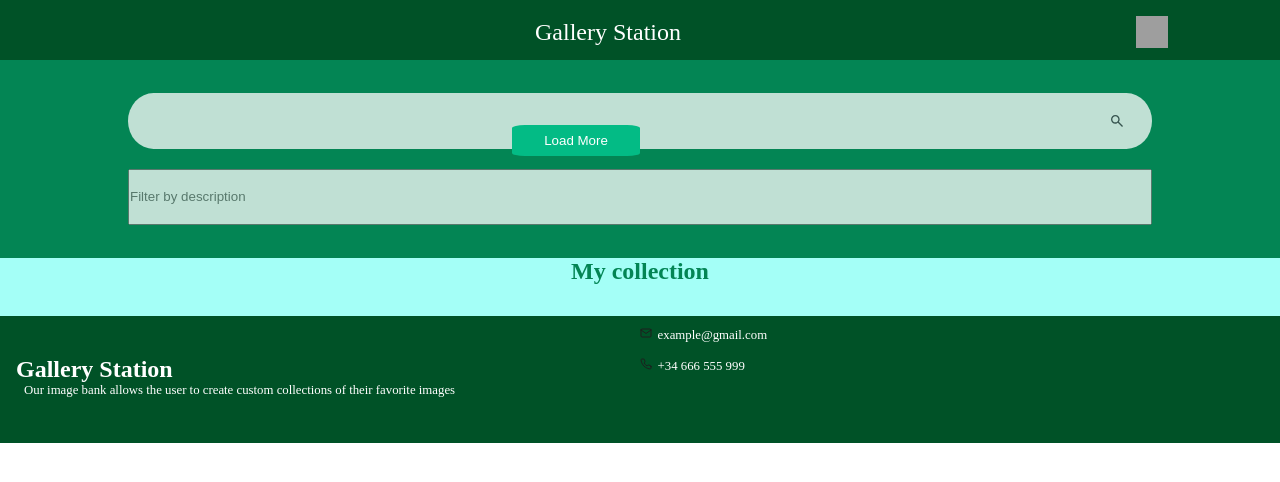
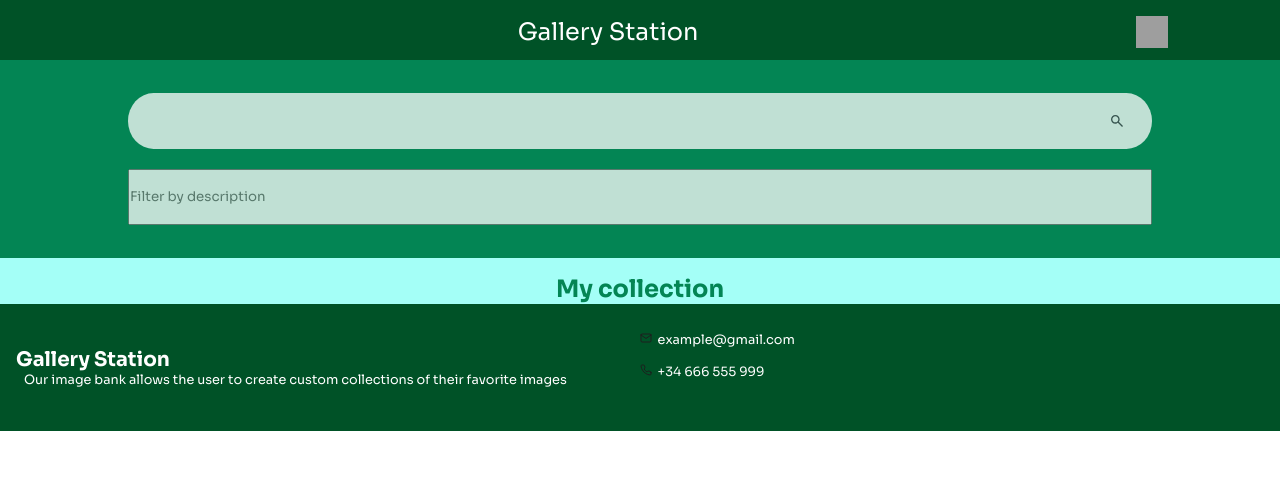
Before and after one commit to JuanJoseRodriguezdePraAviles/galleryStation, a React (Vite) app: page /favourite in a window 1280 px wide. Shown: the top 482 px of the page. Built offline with nearby package versions, Linux system fonts and the light colour scheme; grey boxes are pictures that could not be loaded.

Commit message:
shadow for load more and no results text

```diff
--- a/index.html
+++ b/index.html
@@ -1,14 +1,21 @@
 <!doctype html>
 <html lang="en">
+
 <head>
   <meta charset="UTF-8" />
   <link rel="icon" type="image/svg+xml" href="/vite.svg" />
   <meta name="viewport" content="width=device-width, initial-scale=1.0" />
   <title>Gallery Station</title>
   <script src="https://kit.fontawesome.com/5d3629571a.js" crossorigin="anonymous"></script>
+  <link rel="preconnect" href="https://fonts.googleapis.com">
+  <link rel="preconnect" href="https://fonts.gstatic.com" crossorigin>
+  <link href="https://fonts.googleapis.com/css2?family=Sora:wght@100..800&display=swap" rel="stylesheet">
+
 </head>
+
 <body>
   <div id="root"></div>
   <script type="module" src="/src/components/main.jsx"></script>
 </body>
+
 </html>
--- a/src/components/Dashboard.jsx
+++ b/src/components/Dashboard.jsx
@@ -2,6 +2,7 @@ import './../css/style.css';
 import ImageContainer from './ImageContainer';
 import { incrementPage } from '../redux/slices/SearchSlice';
 import { useDispatch } from 'react-redux';
+import {useLocation } from 'react-router-dom';
 
 
 
@@ -38,9 +39,13 @@ function Dashboard(props) {
                 }
 
             </div>
+
+            {useLocation().pathname === '/' ? (
             <div className='load-more-container'>
                 <button className='btn-load-more' onClick={handleLoadMore}>Load More</button>
-            </div>
+            </div>)
+            :
+            (<></>)}
 
 
 
--- a/src/components/Footer.jsx
+++ b/src/components/Footer.jsx
@@ -1,4 +1,4 @@
-import { Link } from 'react-router-dom';
+import { Link, useLocation } from 'react-router-dom';
 
 function Footer() {
 
@@ -8,7 +8,8 @@ function Footer() {
 
     return (
         <>
-            <footer>
+            {useLocation().pathname === '/' ? (
+                <footer className='shadow-up'>
                     <div className="description-container">
                         <Link to='/' className='title-link'>
                             <h1>Gallery Station</h1>
@@ -18,13 +19,30 @@ function Footer() {
                     </div>
                     <div className="socials-container">
                         <div>
-                        <img src="./src/assets/Mail.svg"/> <p>example@gmail.com</p>
+                            <img src="./src/assets/Mail.svg" /> <p>example@gmail.com</p>
                         </div>
                         <div>
-                        <img src="./src/assets/Phone.svg"/> <p>+34 666 555 999</p>
+                            <img src="./src/assets/Phone.svg" /> <p>+34 666 555 999</p>
                         </div>
                     </div>
-            </footer>
+                </footer>) : (<footer>
+                    <div className="description-container">
+                        <Link to='/' className='title-link'>
+                            <h1>Gallery Station</h1>
+                        </Link>
+
+                        <p>Our image bank allows the user to create custom collections of their favorite images</p>
+                    </div>
+                    <div className="socials-container">
+                        <div>
+                            <img src="./src/assets/Mail.svg" /> <p>example@gmail.com</p>
+                        </div>
+                        <div>
+                            <img src="./src/assets/Phone.svg" /> <p>+34 666 555 999</p>
+                        </div>
+                    </div>
+                </footer>)}
+
         </>
     );
 }
--- a/src/css/style.css
+++ b/src/css/style.css
@@ -14,6 +14,7 @@ header .title {
   width: 80%;
   color: white;
   font-size: 24px;
+  font-family: "Sora", serif;
   text-align: center;
   cursor: pointer;
 }
@@ -76,6 +77,7 @@ header .liked {
   width: 80%;
   text-align: left;
   opacity: 0.75;
+  font-family: "Sora", serif;
 }
 .searchFilterContainer .filterContainer p, .searchFilterContainer .filter p {
   display: inline-block;
@@ -136,13 +138,24 @@ header .liked {
   left: 0;
   text-align: center;
   margin: 0 40%;
-  z-index: 11;
+  z-index: 16;
   background-color: #03BB85;
   border: none;
   padding: 0.5rem 0;
   border-radius: 10%;
   color: white;
-  width: 20%;
+  width: 25%;
+  height: 3rem;
+  font-family: "Sora";
+}
+
+.btn-load-more:hover {
+  background-color: #03b07c;
+  cursor: pointer;
+}
+
+.load-more-container {
+  background-color: #A4FFF7;
 }
 
 @media screen and (min-width: 1200px) {
@@ -153,11 +166,10 @@ header .liked {
     background-color: #A4FFF7;
   }
   .load-more-container .btn-load-more {
-    margin: 0% 40%;
+    margin: 0% 45%;
     width: 10%;
-  }
-  .load-more-container .btn-load-more:hover {
-    background-color: #03b07c;
+    height: 4rem;
+    font-size: 1.5rem;
   }
 }
 .imageContainer {
@@ -200,6 +212,7 @@ header .liked {
 .imageContainer .imageControls .likes-container img,
 .imageContainer .imageControls .likes-container p {
   display: inline-block;
+  font-family: "Sora", serif;
 }
 .imageContainer .imageControls .likes-container p {
   font-size: 2rem;
@@ -233,30 +246,38 @@ header .liked {
 }
 footer {
   position: absolute;
-  z-index: 15;
+  z-index: 14;
   width: 100%;
   padding: 1.25rem 1rem;
   background-color: #005227;
   height: 7.9375rem;
 }
-footer .description-container, footer .socials-container {
+footer .description-container,
+footer .socials-container {
   display: inline-block;
   width: 50%;
 }
-footer .description-container h1, footer .socials-container h1 {
-  font-size: 1.5rem;
+footer .description-container h1,
+footer .socials-container h1 {
+  font-size: 1.25rem;
   color: white;
+  font-family: "Sora", serif;
 }
-footer .description-container p, footer .socials-container p {
+footer .description-container p,
+footer .socials-container p {
   color: white;
+  font-family: "Sora", serif;
+  font-size: 0.5rem;
 }
-footer .description-container img, footer .socials-container img {
+footer .description-container img,
+footer .socials-container img {
   display: inline-block;
 }
 footer .description-container p {
   font-size: 0.8rem;
   padding-right: 1rem;
   margin-left: 0.5rem;
+  font-family: "Sora", serif;
 }
 footer .socials-container {
   position: relative;
@@ -266,12 +287,35 @@ footer .socials-container p {
   font-size: 0.8rem;
   display: inline-block;
   margin: 1rem 0 0 0.1rem;
+  font-family: "Sora", serif;
 }
 
+.shadow-up {
+  box-shadow: 0px -200px 300px 200px rgb(0, 0, 0);
+}
+
+@media screen and (min-width: 1200px) {
+  footer .socials-container {
+    position: relative;
+    top: -0.5rem;
+  }
+}
 .favouriteTitle {
   background-color: #A4FFF7;
   color: #038554;
   text-align: center;
+  font-family: "Sora";
+  padding-top: 1rem;
+}
+
+.message {
+  font-family: "Sora";
+  font-size: 2rem;
+  color: #038554;
+  text-align: center;
+  padding-top: 5rem;
+  background-color: #A4FFF7;
+  padding-bottom: 24.5rem;
 }
 
 .inspect-window {
@@ -282,9 +326,11 @@ footer .socials-container p {
   height: 20rem;
   width: 80%;
   padding: 1rem;
+  z-index: 20;
 }
 .inspect-window p, .inspect-window h2 {
   color: white;
+  font-family: "Sora", serif;
 }
 .inspect-window .static-data-container {
   display: inline-block;
@@ -308,7 +354,7 @@ footer .socials-container p {
   height: 1.5rem;
   position: relative;
   top: -17rem;
-  right: -20rem;
+  right: -90%;
 }
 .inspect-window .exit .icon {
   color: white;
@@ -323,6 +369,7 @@ footer .socials-container p {
   border: none;
   text-align: left;
   resize: none;
+  font-family: "Sora", serif;
 }
 
 @media screen and (min-width: 1200px) {
--- a/src/pages/Favourite.jsx
+++ b/src/pages/Favourite.jsx
@@ -46,7 +46,7 @@ function Favourite() {
 
 
     useEffect(() => {
-        if(!filterValue){
+        if (!filterValue) {
             setFilteredImages(images);
             return;
         }
@@ -67,15 +67,20 @@ function Favourite() {
         setFilteredImages(images);
 
     }, [images]);
-
+    console.log(filteredImages);
 
     return (
         <>
             <SearchBar handleSearch={handleSearch} filterValue={filterValue} setFilterValue={setFilterValue}>
             </SearchBar>
             <h2 className='favouriteTitle'>My collection</h2>
-            <Dashboard images={filteredImages}>
-            </Dashboard>
+
+            {!filteredImages ?
+                <p className='message'>You can add your favourites photos from home</p>
+                :
+                <Dashboard images={filteredImages}>
+                </Dashboard>
+            }
         </>
     );
 }
--- a/src/sass/dashboard.scss
+++ b/src/sass/dashboard.scss
@@ -8,13 +8,23 @@
     left: 0;
     text-align: center;
     margin: 0 40%;
-    z-index: 11;
+    z-index: 16;
     background-color: #03BB85;
     border: none;
     padding: 0.5rem 0;
     border-radius: 10%;
     color: white;
-    width: 20%;
+    width: 25%;
+    height: 3rem;
+    font-family: 'Sora';
+
+}
+.btn-load-more:hover {
+    background-color: #03b07c;
+    cursor: pointer;
+}
+.load-more-container{
+    background-color: #A4FFF7;
 }
 
 @media screen and (min-width: 1200px) {
@@ -25,13 +35,14 @@
     .load-more-container {
         background-color: #A4FFF7;
         & .btn-load-more {
-            margin: 0% 40%;
+            margin: 0% 45%;
             width: 10%;
+            height: 4rem;
+            font-size: 1.5rem;
+
         }
 
-        & .btn-load-more:hover {
-            background-color: #03b07c;
-        }
+
     }
 
 
--- a/src/sass/favourite.scss
+++ b/src/sass/favourite.scss
@@ -2,4 +2,15 @@
     background-color: #A4FFF7;
     color: #038554;
     text-align: center;
+    font-family: 'Sora';
+    padding-top: 1rem;
 }
+.message {
+    font-family: 'Sora';
+    font-size: 2rem;
+    color:#038554;
+    text-align: center;
+    padding-top: 5rem;
+    background-color: #A4FFF7;
+    padding-bottom: 24.5rem;
+}
--- a/src/sass/footer.scss
+++ b/src/sass/footer.scss
@@ -1,23 +1,31 @@
 footer {
     position: absolute;
-    z-index: 15;
+    z-index: 14;
     width: 100%;
     padding: 1.25rem 1rem;
     background-color: #005227;
     height: 7.9375rem;
 
-    & .description-container, .socials-container {
+
+
+
+    & .description-container,
+    .socials-container {
         display: inline-block;
         width: 50%;
 
         & h1 {
-            font-size: 1.5rem;
+            font-size: 1.25rem;
             color: white;
+            font-family: "Sora", serif;
+
 
         }
 
         & p {
             color: white;
+            font-family: "Sora", serif;
+            font-size: 0.5rem;
         }
 
         & img {
@@ -27,24 +35,44 @@ footer {
 
 
     }
+
     & .description-container {
         & p {
             font-size: 0.8rem;
             padding-right: 1rem;
             margin-left: 0.5rem;
+            font-family: "Sora", serif;
         }
     }
 
     & .socials-container {
         position: relative;
         top: -1.5rem;
+
         & p {
             font-size: 0.8rem;
             display: inline-block;
             margin: 1rem 0 0 0.1rem;
+            font-family: "Sora", serif;
         }
     }
 
 
 
 }
+
+.shadow-up {
+    box-shadow: 0px -200px 300px 200px rgba(0, 0, 0, 1);
+}
+
+@media screen and (min-width: 1200px) {
+    footer {
+        .socials-container {
+            position: relative;
+            top: -0.5rem;
+
+
+        }
+    }
+
+}
--- a/src/sass/header.scss
+++ b/src/sass/header.scss
@@ -17,6 +17,7 @@ header {
         width: 80%;
         color: white;
         font-size: 24px;
+        font-family: "Sora", serif;
         text-align: center;
         cursor: pointer;
 
--- a/src/sass/imageContainer.scss
+++ b/src/sass/imageContainer.scss
@@ -43,6 +43,7 @@
             & img,
             p {
                 display: inline-block;
+                font-family: "Sora", serif;
             }
 
             & p {
--- a/src/sass/inspect.scss
+++ b/src/sass/inspect.scss
@@ -6,10 +6,12 @@
     height: 20rem;
     width: 80%;
     padding: 1rem;
+    z-index: 20;
 
     & p,
     & h2 {
         color: white;
+        font-family: "Sora", serif;
     }
 
     & .static-data-container {
@@ -37,7 +39,7 @@
         height: 1.5rem;
         position: relative;
         top: -17rem;
-        right: -20rem;
+        right: -90%;
 
         & .icon {
             color: white;
@@ -57,6 +59,7 @@
         border: none;
         text-align: left;
         resize: none;
+        font-family: "Sora", serif;
 
 
     }
--- a/src/sass/search.scss
+++ b/src/sass/search.scss
@@ -54,6 +54,8 @@
         width: 80%;
         text-align: left;
         opacity: 0.75;
+        font-family: "Sora", serif;
+
 
         & p {
             display: inline-block;
```
Also changed, not shown: 1 other file (tests, documents, lock files or other folders). Lines whose indentation alone changed are shown as unchanged.
